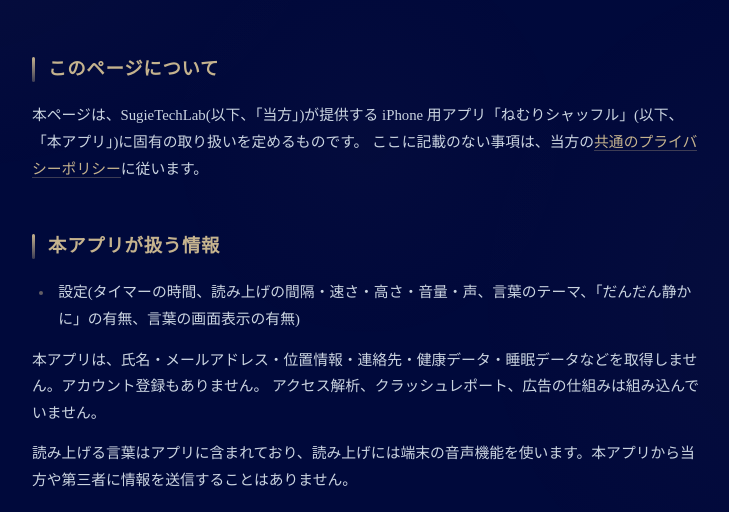
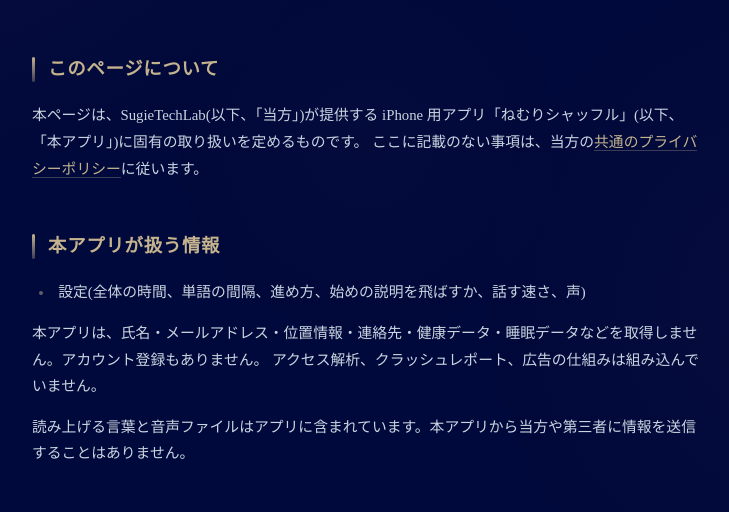
Before and after one commit to TakashiSugie/store, a plain HTML site: page privacy-policy/shuffle-sleep/index.html in a window 1280 px wide. Shown: the part 257-769 px from the top of the page, without its empty margins (272-1001 px from the left). Drawn offline with Linux system fonts and the light colour scheme.

Commit message:
ねむりシャッフルのプライバシーポリシーを今のアプリに合わせる(設定の一覧と音声の説明)
Co-Authored-By: Claude Opus 5.5 <noreply@anthropic.com>
Claude-Session: https://claude.ai/code/session_01SzTL2Rt5GgxK71QX2fimF4

```diff
--- a/privacy-policy/shuffle-sleep/index.html
+++ b/privacy-policy/shuffle-sleep/index.html
@@ -288,14 +288,14 @@
       <h2 class="section__heading">本アプリが扱う情報</h2>
       <div class="section__body">
         <ul>
-          <li>設定(タイマーの時間、読み上げの間隔・速さ・高さ・音量・声、言葉のテーマ、「だんだん静かに」の有無、言葉の画面表示の有無)</li>
+          <li>設定(全体の時間、単語の間隔、進め方、始めの説明を飛ばすか、話す速さ、声)</li>
         </ul>
         <p>
           本アプリは、氏名・メールアドレス・位置情報・連絡先・健康データ・睡眠データなどを取得しません。アカウント登録もありません。
           アクセス解析、クラッシュレポート、広告の仕組みは組み込んでいません。
         </p>
         <p>
-          読み上げる言葉はアプリに含まれており、読み上げには端末の音声機能を使います。本アプリから当方や第三者に情報を送信することはありません。
+          読み上げる言葉と音声ファイルはアプリに含まれています。本アプリから当方や第三者に情報を送信することはありません。
         </p>
       </div>
     </section>
```
